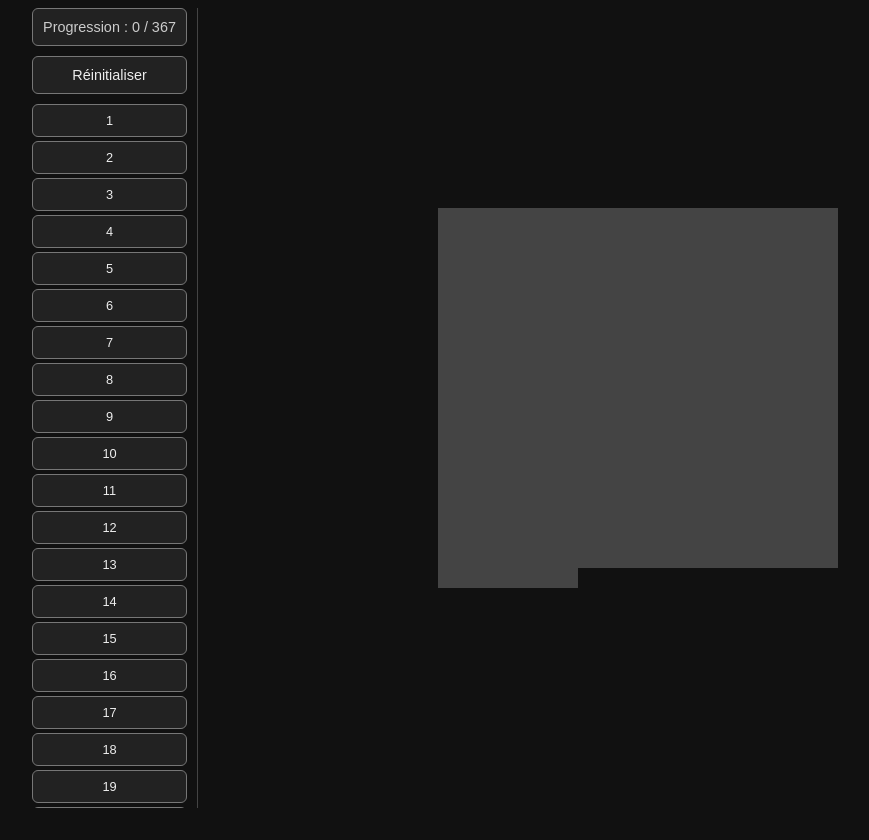
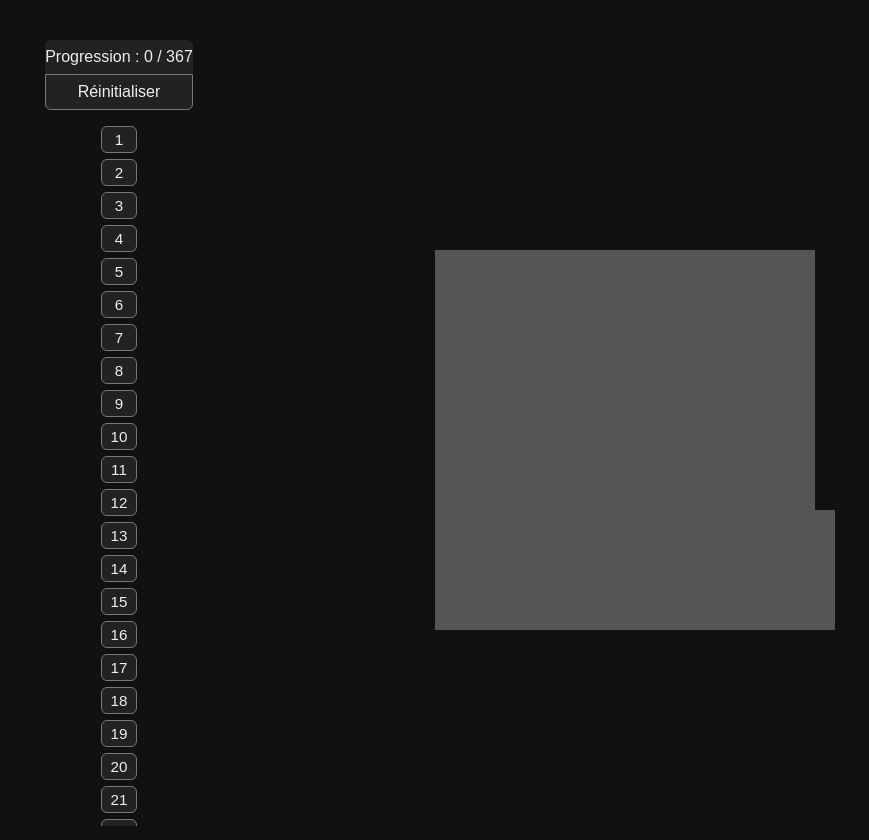
Before and after one commit to 3lveTDS/sanctuaire-asclepios, a plain HTML site: page index.html in a window 1280 px wide. Shown: the whole page, without its empty margins (105-974 px from the left). Before the commit the page ends 816 px from the top, so only its background shows below. Drawn offline with Linux system fonts and the light colour scheme.

Commit message:
Update index.html

```diff
--- a/index.html
+++ b/index.html
@@ -2,93 +2,117 @@
 <html lang="fr">
 <head>
     <meta charset="UTF-8">
-    <title>Sanctuaire d'Asclépios</title>
+    <title>Sanctuaire d'Asclépios – Spirale</title>
     <style>
         body {
+            background-color: #111111;
+            color: #eee;
             display: flex;
             justify-content: center;
             align-items: flex-start;
             font-family: sans-serif;
-            background-color: #111;
-            color: #eee;
+            margin: 0;
+            min-height: 100vh;
         }
         #sidebar {
             display: flex;
             flex-direction: column;
-            margin-right: 40px;
-            border-right: 1px solid #444;
-            padding-right: 10px;
-            height: 800px;
+            align-items: center;
+            min-width: 100px;
+            margin-top: 40px;
         }
         #progress {
-            margin-bottom: 10px;
-            padding: 10px;
-            background-color: #222;
-            border: 1px solid #777;
-            border-radius: 6px;
-            font-size: 0.9em;
-            color: #ccc;
+            background: #222;
+            color: #eee;
+            padding: 8px 0;
+            width: 100%;
             text-align: center;
+            border-radius: 6px 6px 0 0;
+            margin-bottom: 0;
+            font-size: 1em;
         }
         #reset-button {
-            margin-bottom: 10px;
-            padding: 10px;
-            font-size: 0.9em;
-            background-color: #222;
+            width: 100%;
+            background: #222;
+            color: #eee;
+            padding: 8px 0;
             border: 1px solid #777;
-            color: #eee;
-            border-radius: 6px;
+            border-radius: 0 0 6px 6px;
+            font-size: 1em;
             cursor: pointer;
+            margin-bottom: 16px;
         }
         #list {
             display: flex;
             flex-direction: column;
+            align-items: stretch;
             gap: 4px;
             overflow-y: scroll;
             flex-grow: 1;
-            scrollbar-width: none;          /* Firefox */
-            -ms-overflow-style: none;       /* IE/Edge legacy */
+            height: 700px;
+            scrollbar-width: none;
+            -ms-overflow-style: none;
         }
-        #list::-webkit-scrollbar {
-                display: none;                  /* Chrome/Safari/Opera */
-        }
-
+        #list::-webkit-scrollbar { display: none; }
         .btn {
-            background-color: #222;
+            background: #222;
             color: #eee;
             border: 1px solid #777;
             border-radius: 6px;
-            font-size: 0.8em;
-            padding: 8px;
+            margin: 0 0 2px 0;
+            padding: 4px;
+            font-size: 0.95em;
             cursor: pointer;
             width: 100%;
+            box-sizing: border-box;
+            transition: background 0.2s, color 0.2s;
+        }
+        .btn:hover {
+            background: #444;
+            color: #fff;
         }
         #canvas {
             position: relative;
             width: 800px;
             height: 800px;
             background-color: #111111;
-            display: flex;
-            align-items: center;
-            justify-content: center;
+            margin-top: 40px;
+            margin-left: 32px;
         }
         .dot {
             position: absolute;
             width: 20px;
             height: 20px;
+            background-color: #555;
+            transition: background-color 0.3s;
+            box-sizing: border-box;
+            border: none;
             border-radius: 0;
-            background-color: #444;
-            transition: background-color 0.3s, box-shadow 0.3s;
-            margin: 0;
-            z-index: 1;
         }
+        .dot[data-level="1"] { background-color: #d32f2f; }   /* rouge */
+        .dot[data-level="2"] { background-color: #1976d2; }   /* bleu */
+        .dot[data-level="3"] { background-color: #388e3c; }   /* vert */
         .dot.pulse {
-            animation: pulse 0.6s ease-out;
+            animation: pulse 0.5s;
         }
         @keyframes pulse {
-            0% { box-shadow: 0 0 0px 4px #fff0; }
-            50% { box-shadow: 0 0 16px 8px #fff8; }
-            100% { box-shadow: 0 0 0px 4px #fff0; }
+            0% { box-shadow: 0 0 0 0 #fff5, 0 0 0 0 #fff0; }
+            70% { box-shadow: 0 0 10px 10px #fff2, 0 0 20px 20px #fff1; }
+            100% { box-shadow: 0 0 0 0 #fff0, 0 0 0 0 #fff0; }
+        }
+        .dot:hover::after {
+            content: attr(data-index);
+            position: absolute;
+            left: 50%; top: -22px;
+            transform: translateX(-50%);
+            color: #fff;
+            background: #111;
+            padding: 2px 8px;
+            border-radius: 4px;
+            font-size: 0.8em;
+            pointer-events: none;
+            z-index: 10;
+            box-shadow: 0 2px 8px #0008;
         }
     </style>
 </head>
@@ -100,72 +124,104 @@
     </div>
     <div id="canvas"></div>
     <script>
-        // === PARAMÈTRES ===
         const N = 367;
-        // Ordre : gris > rouge > bleu > vert
-        const levels = ["#444", "#e74c3c", "#3498db", "#27ae60"];
+        const cellSize = 20;
+        const gridSize = 21; // (doit être impair, assez grand pour contenir la spirale de 367 cases)
+        const offset = Math.floor(gridSize / 2);
+        const levels = ['0', '1', '2', '3']; // 0: gris, 1: rouge, 2: bleu, 3: vert
+        const levelColors = {
+            '0': '#555',      // gris de base
+            '1': '#d32f2f',   // rouge
+            '2': '#1976d2',   // bleu
+            '3': '#388e3c'    // vert
+        };
+
+        // Génère les positions spiralées pour chaque index
+        function generateSpiralPositions(N, cellSize, gridSize) {
+            let x = offset, y = offset;
+            let dx = [1, 0, -1, 0];
+            let dy = [0, -1, 0, 1];
+            let dir = 0, segment_length = 1, segment_passed = 0, turns = 0;
+            let positions = [{x, y}];
+            for (let i = 1; i < N; i++) {
+                x += dx[dir];
+                y += dy[dir];
+                positions.push({x, y});
+                segment_passed++;
+                if (segment_passed === segment_length) {
+                    segment_passed = 0;
+                    dir = (dir + 1) % 4;
+                    turns++;
+                    if (turns % 2 === 0) segment_length++;
+                }
+            }
+            // Centre et convertit en pixels
+            return positions.map(pos => ({
+                x: pos.x * cellSize,
+                y: pos.y * cellSize
+            }));
+        }
+
+        // Sauvegarde & état
         const state = JSON.parse(localStorage.getItem("asclepiosState") || "{}");
-
-        // Grille compacte (carré le plus proche de racine(N))
-        const gridSize = Math.ceil(Math.sqrt(N)); // 20x20 max pour 367
-        const cellSize = 20;  // px
-        const offsetX = (800 - gridSize * cellSize) / 2;
-        const offsetY = (800 - gridSize * cellSize) / 2;
 
         const canvas = document.getElementById("canvas");
         const list = document.getElementById("list");
         const progress = document.getElementById("progress");
-
         let dots = {};
 
+        // Crée la grille spiralée
+        const positions = generateSpiralPositions(N, cellSize, gridSize);
+
+        // Place les carrés (dots)
+        for (let i = 1; i <= N; i++) {
+            const pos = positions[i-1];
+            const dot = document.createElement("div");
+            dot.className = "dot";
+            dot.style.left = `${pos.x + (800 - gridSize*cellSize)/2}px`;
+            dot.style.top = `${pos.y + (800 - gridSize*cellSize)/2}px`;
+            dot.dataset.index = i;
+            dot.dataset.level = state[i] || '0';
+            dot.style.backgroundColor = levelColors[dot.dataset.level];
+            canvas.appendChild(dot);
+            dots[i] = dot;
+        }
+
+        // Fonction de progression
         function updateProgress() {
-            let count = Object.values(state).filter(v => v > 0).length;
+            let count = Object.values(state).filter(v => parseInt(v) > 0).length;
             progress.textContent = `Progression : ${count} / ${N}`;
         }
 
+        // Réinitialisation
         function resetAll() {
             if (!confirm("Réinitialiser tous les progrès ?")) return;
             for (let i = 1; i <= N; i++) {
-                state[i] = 0;
-                dots[i].style.backgroundColor = levels[0];
+                state[i] = '0';
+                dots[i].dataset.level = '0';
+                dots[i].style.backgroundColor = levelColors['0'];
             }
             localStorage.setItem("asclepiosState", JSON.stringify(state));
             updateProgress();
         }
 
-        // Placer les carrés sur une grille compacte, sans espace
-        for (let i = 1; i <= N; i++) {
-            const row = Math.floor((i - 1) / gridSize);
-            const col = (i - 1) % gridSize;
-            const dot = document.createElement("div");
-            dot.className = "dot";
-            dot.style.left = `${offsetX + col * cellSize}px`;
-            dot.style.top = `${offsetY + row * cellSize}px`;
-            dot.dataset.index = i;
-            dot.title = `Item ${i}`;
-            canvas.appendChild(dot);
-            dots[i] = dot;
-        }
-
+        // Génère les boutons verticalement
         for (let i = 1; i <= N; i++) {
             const btn = document.createElement("button");
             btn.className = "btn";
             btn.textContent = i;
             btn.onclick = () => {
-                state[i] = (state[i] || 0) + 1;
-                if (state[i] >= levels.length) state[i] = 0;
-                dots[i].style.backgroundColor = levels[state[i]];
+                let curLevel = parseInt(state[i] || '0');
+                curLevel = (curLevel + 1) % levels.length;
+                state[i] = '' + curLevel;
+                dots[i].dataset.level = '' + curLevel;
+                dots[i].style.backgroundColor = levelColors['' + curLevel];
                 dots[i].classList.add('pulse');
-                setTimeout(() => dots[i].classList.remove('pulse'), 600);
+                setTimeout(() => dots[i].classList.remove('pulse'), 400);
                 localStorage.setItem("asclepiosState", JSON.stringify(state));
                 updateProgress();
             };
             list.appendChild(btn);
-
-            // Appliquer l'état initial
-            if (typeof state[i] !== "undefined") {
-                dots[i].style.backgroundColor = levels[state[i]];
-            }
         }
 
         updateProgress();
```
